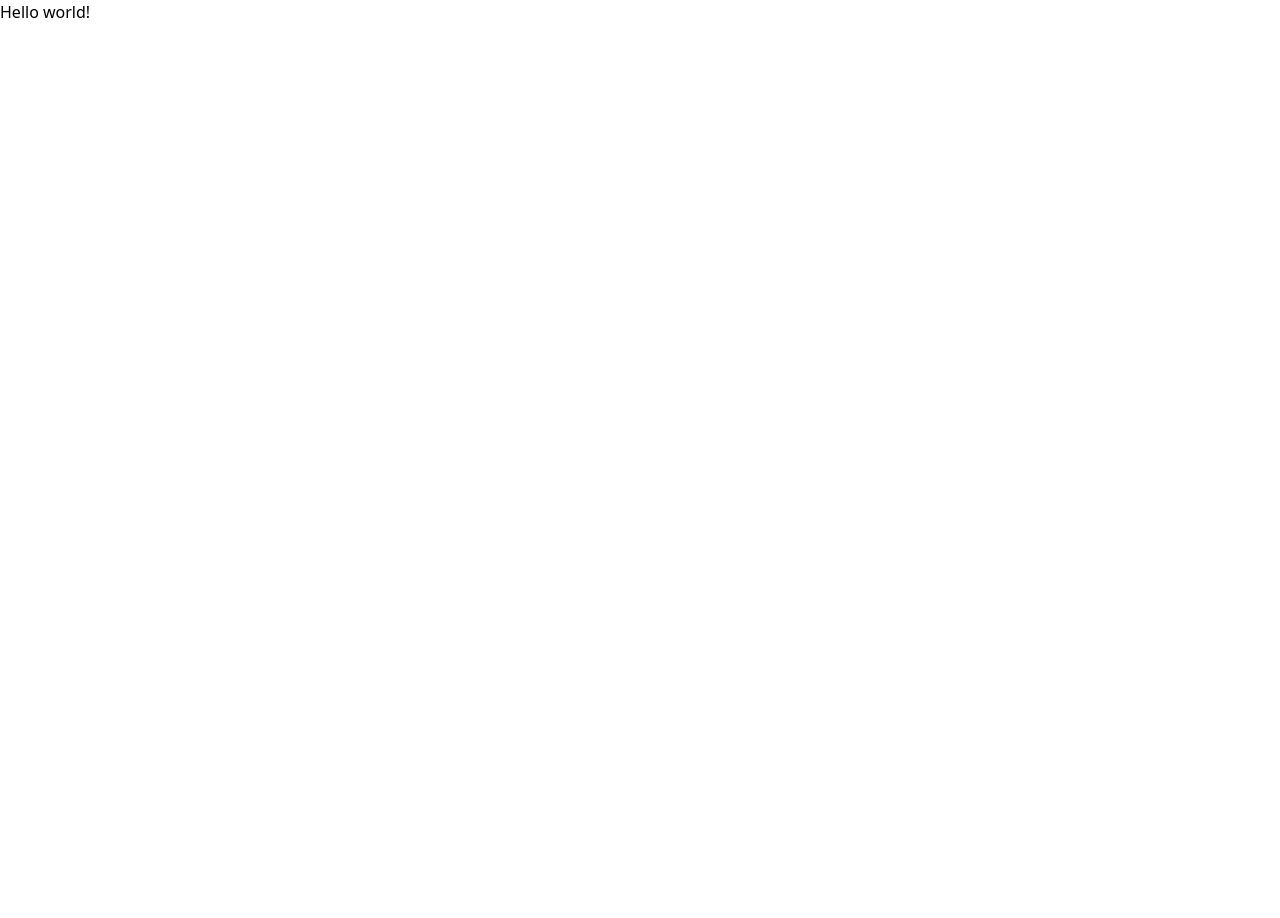
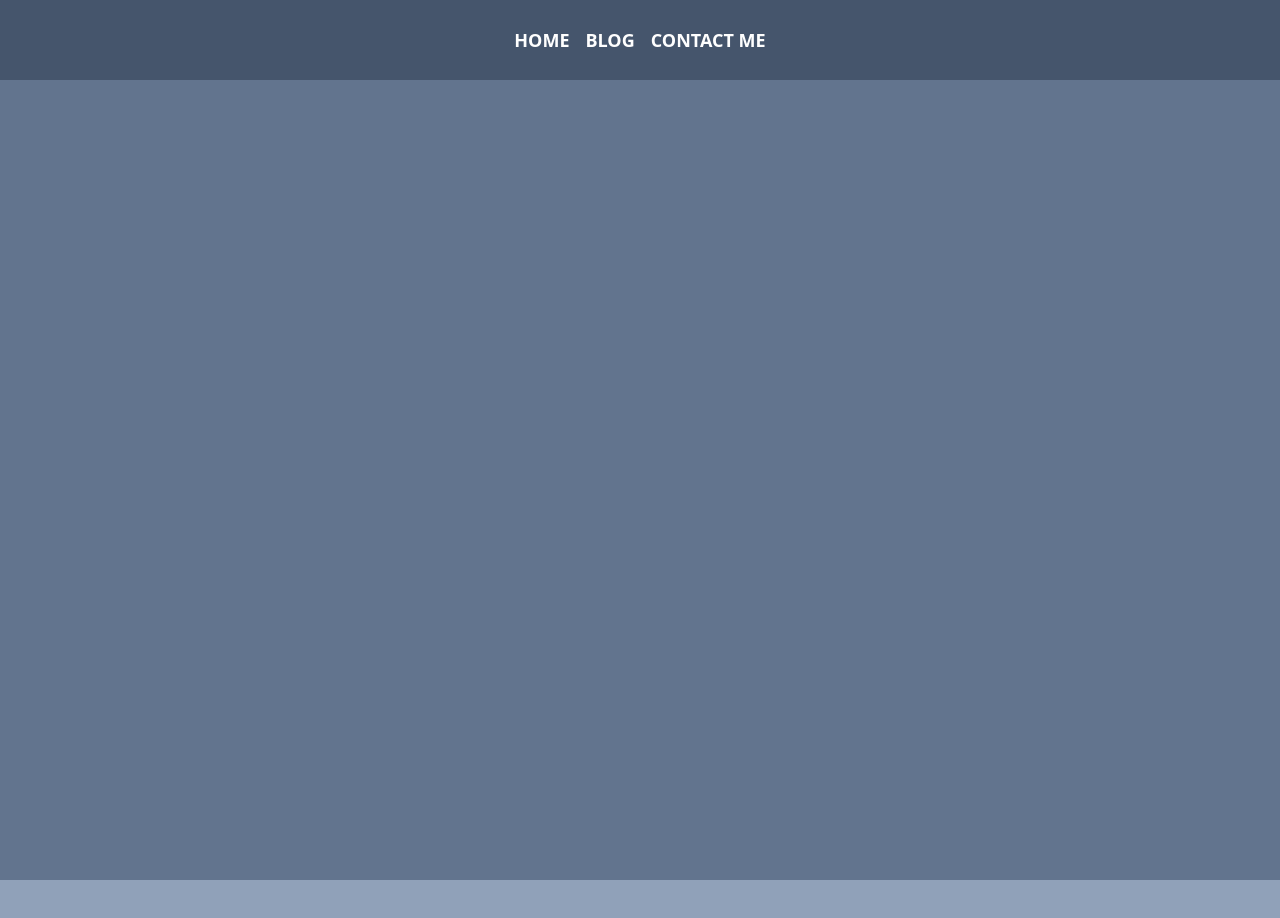
Before and after one commit to EliotyKid/bart-portifolio, a Next.js app: page / in a window 1280 px wide. Shown: the top 918 px of the page. Before the commit the page ends 800 px from the top, so only its background shows below. Built offline with nearby package versions, Linux system fonts and the light colour scheme.

Commit message:
feat: Home structure and routes

```diff
--- /dev/null
+++ b/src/MockData/Menu.ts
@@ -0,0 +1,24 @@
+interface MenuIten {
+  id: string
+  title: string
+  route: string
+}
+
+
+export const MenuItens: MenuIten[] = [
+  {
+    id: "0",
+    title: "HOME",
+    route: "/"
+  },
+  {
+    id: "1",
+    title: "BLOG",
+    route: "/blog"
+  },
+  {
+    id: "2",
+    title: "CONTACT ME",
+    route: "/contact"
+  },
+]
--- /dev/null
+++ b/src/app/components/Consortium.tsx
@@ -0,0 +1,9 @@
+const Consortium = () => {
+  return (
+    <section className="bg-slate-400 w-full h-dvh">
+
+    </section>
+   );
+}
+
+export default Consortium;
--- /dev/null
+++ b/src/app/components/Hero.tsx
@@ -0,0 +1,9 @@
+const Hero = () => {
+  return (
+    <section className="bg-slate-500 w-full h-dvh">
+
+    </section>
+   );
+}
+
+export default Hero;
--- /dev/null
+++ b/src/app/components/LastPublished.tsx
@@ -0,0 +1,9 @@
+const LastPublishhed = () => {
+  return (
+    <section className="bg-slate-500 w-full h-dvh">
+
+    </section>
+   );
+}
+
+export default LastPublishhed;
--- a/src/app/layout.tsx
+++ b/src/app/layout.tsx
@@ -15,9 +15,11 @@ export default function RootLayout({
 }>) {
   return (
     <html lang="pt-br">
-      <body>
+      <body className="bg-slate-900">
         <Header/>
-        {children}
+        <main className="container mx-auto">
+          {children}
+        </main>
         <Footer/>
       </body>
     </html>
--- a/src/app/page.tsx
+++ b/src/app/page.tsx
@@ -1,7 +1,13 @@
+import Consortium from "./components/Consortium";
+import Hero from "./components/Hero";
+import LastPublishhed from "./components/LastPublished";
+
 export default function Home() {
   return (
-    <main>
-      <div >Hello world!</div>
-    </main>
+    <div>
+      <Hero/>
+      <Consortium/>
+      <LastPublishhed/>
+    </div>
   );
 }
--- a/src/components/Footer.tsx
+++ b/src/components/Footer.tsx
@@ -1,6 +1,8 @@
 const Footer = () => {
   return (
-    <footer></footer>
+    <footer className="w-full h-20 bg-slate-600">
+
+    </footer>
    );
 }
 
--- a/src/components/Header.tsx
+++ b/src/components/Header.tsx
@@ -1,6 +1,25 @@
+import { MenuItens } from "@/MockData/Menu";
+import Link from "next/link";
+
 const Header = () => {
   return (
-    <header></header>
+    <header className="bg-slate-600 w-full h-20">
+
+      <ul className="flex gap-4 max-w-[700px] h-full mx-auto items-center justify-center">
+        {MenuItens.map((iten) => (
+          <li
+            key={iten.id}
+            className="text-white text-lg font-bold"
+          >
+            <Link href={`${iten.route}`}>
+              {iten.title}
+            </Link>
+          </li>
+        ))}
+
+      </ul>
+
+    </header>
    );
 }
 
```
